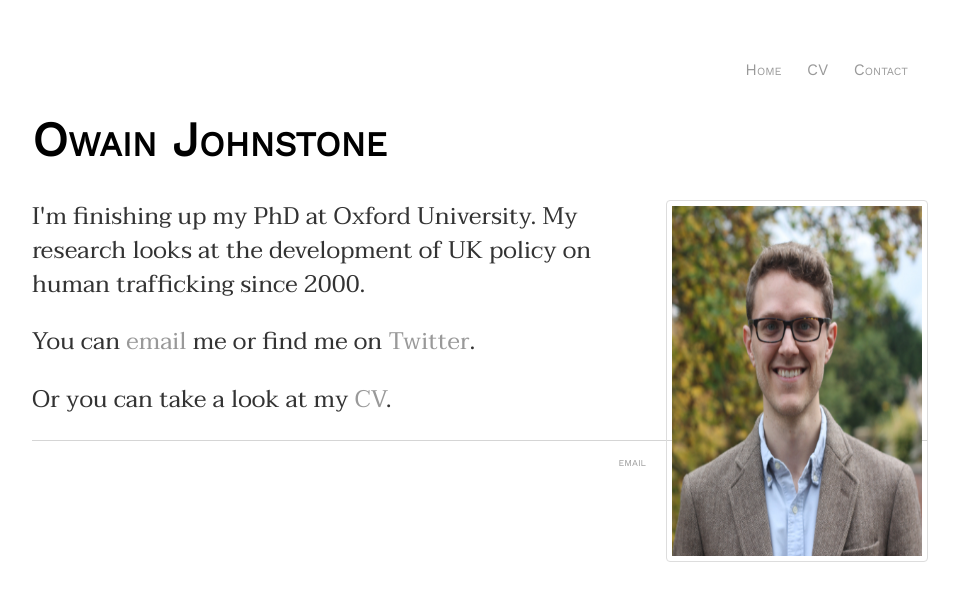
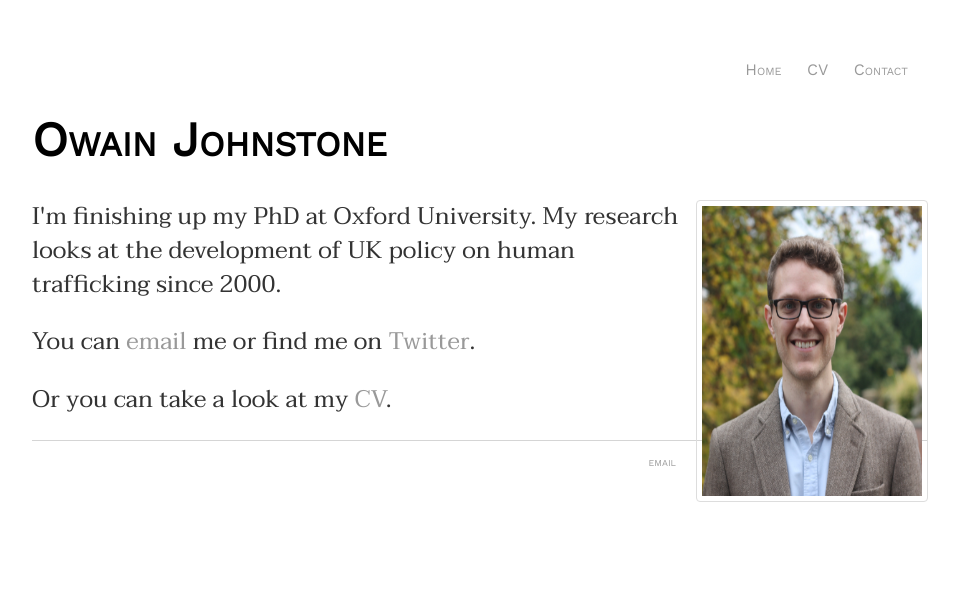
Before and after one commit to owainjohnstone/owainjohnstone.github.io, a Jekyll site: the page built from index.html, in a window 1280 px wide. Shown: the top 601 px of the page, without its empty margins (160-1119 px from the left). Built offline with Jekyll 4.4.1, drawn with Linux system fonts in a browser that asks for light colours.

Commit message:
Update main.css
pic dimensions

```diff
--- a/css/main.css
+++ b/css/main.css
@@ -49,6 +49,6 @@ img {
     border: 1px solid #ddd;
     border-radius: 4px;
     padding: 5px;
-    width: 250px;
-    height: 350px;
+    width: 220px;
+    height: 290px;
 }
```
